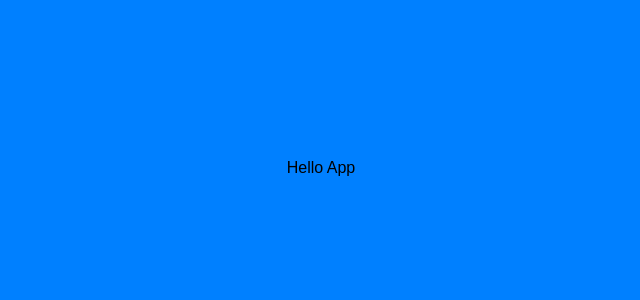
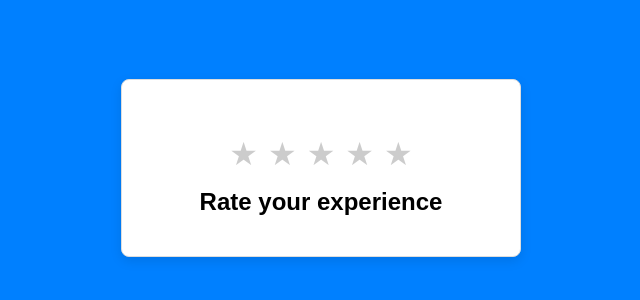
Before and after one commit to NMasters52/rating-ui, a React (Vite) app: page / in a window 1280 px wide. Shown: the part 232-532 px from the top of the page, without its empty margins (319-959 px from the left). Built offline with nearby package versions, Linux system fonts and the light colour scheme.

Commit message:
basic rating set up

```diff
--- a/src/App.jsx
+++ b/src/App.jsx
@@ -1,9 +1,33 @@
+import { useState } from "react";
 
 function App() {
+  const [rating, setRating] = useState(0);
+
+  const stars = Array.from({length: 5}, (_, i) => i + 1);
+
+  const ratingClick = (star) => {
+    setRating(star);
+  }
+
+  const starActive = (star) => star <= rating ? 'active' : '';
+
 
   return (
     <>
-      Hello App
+     <div className="rating-container">
+      <div className="stars">
+        {stars.map((star, index) => (
+           <span
+            className={`star ${starActive(star)}`}
+            key={star}
+            onClick={() => ratingClick(star)}
+          >
+            &#9733;
+          </span>)
+          )}
+      </div>
+     <h2>Rate your experience</h2>
+     </div>
     </>
   )
 }
```
